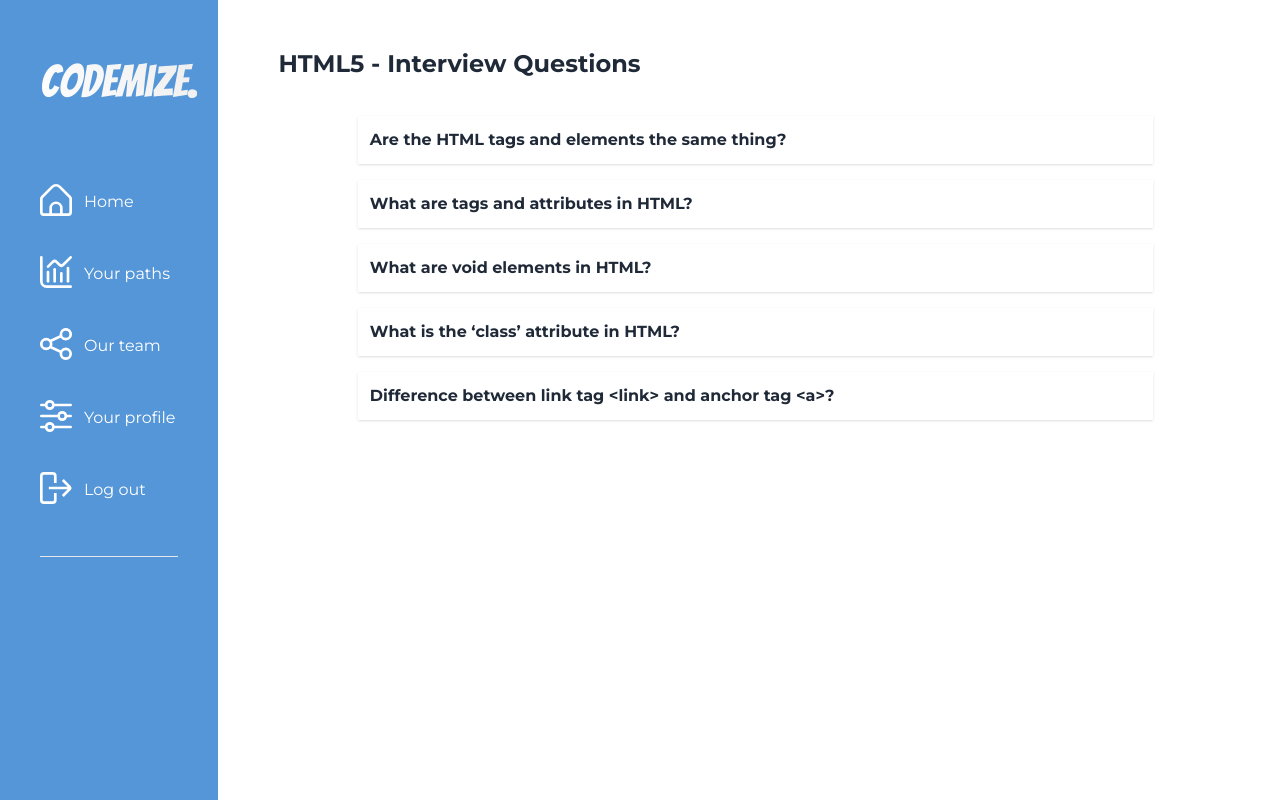
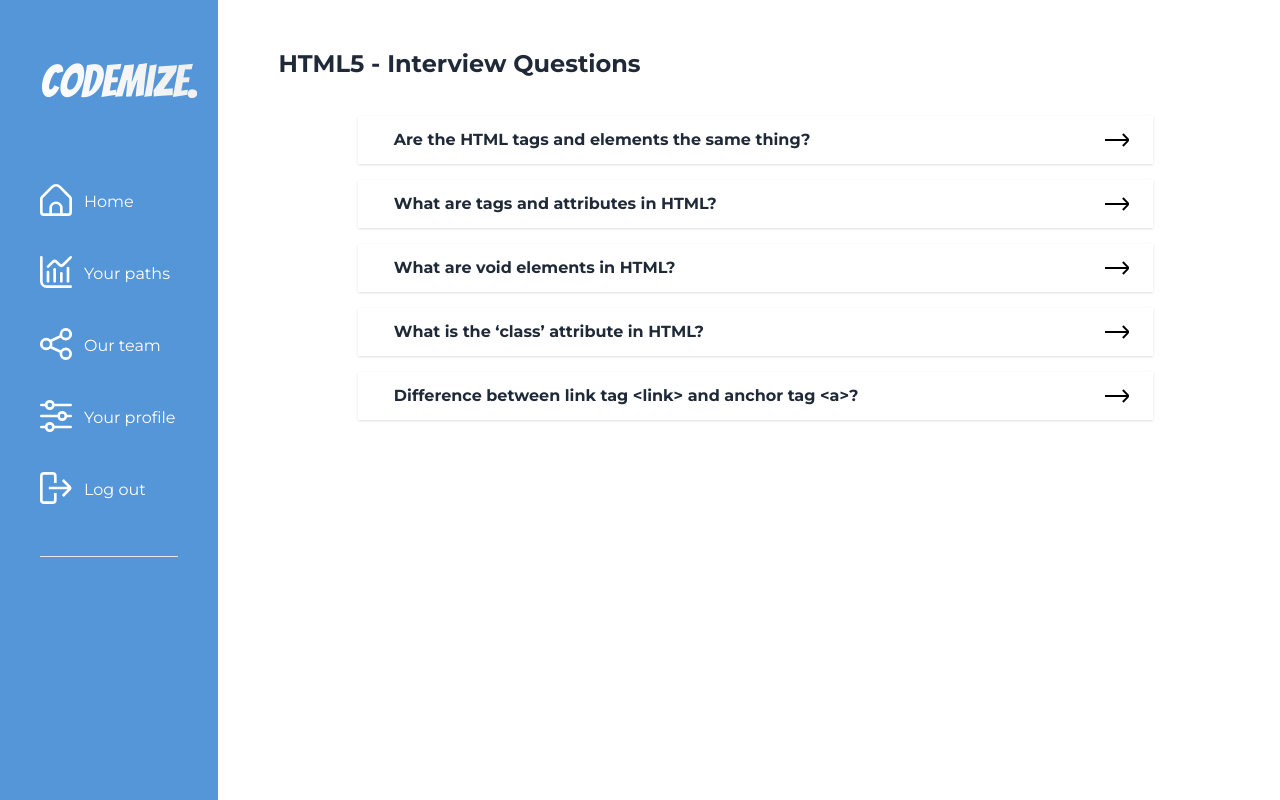
Before and after one commit to a-lukasiewicz/codemize, a Vue app: page /interview-questions in a window 1280 px wide. Built offline with nearby package versions, Linux system fonts and the light colour scheme; no server answers.

Commit message:
add flashcards feature & data in json format

```diff
--- /dev/null
+++ b/src/components/authorized/course/Flashcard.vue
@@ -0,0 +1,63 @@
+<template>
+  <div class="m-4">
+    <div
+      class="px-4 py-8 text-white card bg-main-2"
+      @click="flipped = !flipped"
+    >
+      <transition name="flip">
+        <div v-show="!flipped">
+          <h2 class="text-sm">
+            {{ frontText }}
+          </h2>
+        </div>
+      </transition>
+
+      <transition name="flip">
+        <div v-show="flipped">
+          <h2 class="text-sm">
+            {{ backText }}
+          </h2>
+        </div>
+      </transition>
+    </div>
+  </div>
+</template>
+<script setup lang="ts">
+import { ref } from 'vue';
+defineProps({
+  frontText: { type: String, default: '' },
+  backText: { type: String, default: '' },
+});
+
+let flipped = ref(false);
+</script>
+<style scoped>
+.card {
+  transition: transform 0.5s;
+  line-height: 1.5;
+  display: flex;
+  align-items: center;
+  justify-content: center;
+  text-align: center;
+  margin: 1rem;
+  border-radius: 5px;
+  margin: 0 1rem;
+}
+
+.card:hover {
+  transform: scale(1.1);
+}
+
+.flip-enter-active {
+  transition: all 0.4s ease-in;
+}
+
+.flip-enter-from {
+  transform: rotateX(90deg);
+  opacity: 0;
+}
+
+.flip-leave {
+  display: none;
+}
+</style>
--- /dev/null
+++ b/src/data/HTML/flashcards.json
@@ -0,0 +1,42 @@
+[
+    {
+        "category": "basics",
+        "frontText":"<p> tag",
+        "backText":"The <p> tag defines a paragraph."
+    },
+    {
+        "category": "basics",
+        "frontText":"How many heading are in HTML?",
+        "backText":"HTML headings are defined with the <h1> to <h6> tags. So, it's 6."
+    },
+    {
+        "category": "tables",
+        "frontText":"What is <tr>",
+        "backText":"Table Row"
+    },
+    {
+        "category": "tables",
+        "frontText":"Who invented all the parts that are now used for a modern computer?",
+        "backText":"A man by the name of Charles Babbage in 1833."
+    },
+    {
+        "category": "forms",
+        "frontText":"What is form?",
+        "backText":"An HTML form is used to collect user input. The user input is most often sent to a server for processing."
+    },
+    {
+        "category": "forms",
+        "frontText":"What are Text Input Controls",
+        "backText":"Single-line text input controls − using HTML <input> tag. Password input controls −  also created using HTMl <input> tag. Multi-line text input controls − using HTML <textarea> tag."
+    },
+    {
+        "category": "semantic-elements",
+       "frontText":"What are Semantic Elements?",
+       "backText":"A semantic element clearly describes its meaning to both the browser and the developer.Examples of non-semantic elements: <div> and <span> - Tells nothing about its content. Examples of semantic elements: <form>, <table>, and <article> - Clearly defines its content."
+    },
+    {
+        "category": "semantic-elements",
+       "frontText":"Explain what <section> is?",
+       "backText":"A section is a thematic grouping of content, typically with a heading. Could be used as Chapteds, News items etc."
+    }
+ ]
--- /dev/null
+++ b/src/data/HTML/interview_questions.json
@@ -0,0 +1,22 @@
+[
+    {
+        "question": "Are the HTML tags and elements the same thing?",
+        "answer": "No. HTML elements are defined by a starting tag, may contain some content and a closing tag.For example, <h1>Heading 1</h1> is a HTML element but just <h1> is a starting tag and </h1> is a closing tag."
+    },
+    {
+        "question": "What are tags and attributes in HTML?",
+        "answer": "Tags are the primary component of the HTML that defines how the content will be structured/ formatted, whereas Attributes are used along with the HTML tags to define the characteristics of the element. For example, <p align=” center”>Interview questions</p>, in this the ‘align’ is the attribute using which we will align the paragraph to show in the center of the view."
+    },
+    {
+        "question": "What are void elements in HTML?",
+        "answer": "HTML elements which do not have closing tags or do not need to be closed are Void elements. For Example <br />, <img />, <hr />, etc."
+    },
+    {
+        "question": "What is the ‘class’ attribute in HTML?",
+        "answer": "The class attribute is used to specify the class name for an HTML element. Multiple elements in HTML can have the same class value. Also, it is mainly used to associate the styles written in the stylesheet with the HTML elements."
+    },
+    {
+        "question": "Difference between link tag <link> and anchor tag <a>?",
+        "answer": "The anchor tag <a> is used to create a hyperlink to another webpage or to a certain part of the webpage and these links are clickable, whereas, link tag <link> defines a link between a document and an external resource and these are not clickable."
+    }
+]
--- /dev/null
+++ b/src/views/Authorized/FrontEnd/AllFlashcards.vue
@@ -0,0 +1,15 @@
+<template>
+  <AuthorizedTemplate>
+    <h3 class="mt-6 mb-6 text-2xl font-semibold">HTML5 - All Flashcards</h3>
+    <div class="grid grid-cols-1 gap-4 md:grid-cols-2 lg:grid-cols-3">
+      <div v-for="card in cards" :key="card.frontText">
+        <Flashcard :frontText="card.frontText" :backText="card.backText" />
+      </div>
+    </div>
+  </AuthorizedTemplate>
+</template>
+<script setup lang="ts">
+import AuthorizedTemplate from '@views/Authorized/AuthorizedTemplate.vue';
+import Flashcard from '@/components/authorized/course/Flashcard.vue';
+import cards from '@/data/HTML/flashcards.json';
+</script>
--- a/src/views/Authorized/FrontEnd/InterviewQuestions.vue
+++ b/src/views/Authorized/FrontEnd/InterviewQuestions.vue
@@ -5,26 +5,14 @@
     </h3>
     <div class="flex items-start justify-center my-2">
       <div class="w-full my-1 sm:w-10/12">
-        <ul class="flex flex-col">
+        <ul
+          v-for="question in data"
+          :key="question.answer"
+          class="flex flex-col"
+        >
           <Interview_Li
-            question="Are the HTML tags and elements the same thing?"
-            answer="No. HTML elements are defined by a starting tag, may contain some content and a closing tag.For example, <h1>Heading 1</h1> is a HTML element but just <h1> is a starting tag and </h1> is a closing tag."
-          />
-          <Interview_Li
-            question="What are tags and attributes in HTML?"
-            answer="Tags are the primary component of the HTML that defines how the content will be structured/ formatted, whereas Attributes are used along with the HTML tags to define the characteristics of the element. For example, <p align=” center”>Interview questions</p>, in this the ‘align’ is the attribute using which we will align the paragraph to show in the center of the view."
-          />
-          <Interview_Li
-            question="What are void elements in HTML?"
-            answer="HTML elements which do not have closing tags or do not need to be closed are Void elements. For Example <br />, <img />, <hr />, etc."
-          />
-          <Interview_Li
-            question="What is the ‘class’ attribute in HTML?"
-            answer="The class attribute is used to specify the class name for an HTML element. Multiple elements in HTML can have the same class value. Also, it is mainly used to associate the styles written in the stylesheet with the HTML elements."
-          />
-          <Interview_Li
-            question="Difference between link tag <link> and anchor tag <a>?"
-            answer="The anchor tag <a> is used to create a hyperlink to another webpage or to a certain part of the webpage and these links are clickable, whereas, link tag <link> defines a link between a document and an external resource and these are not clickable."
+            :question="question.question"
+            :answer="question.answer"
           />
         </ul>
       </div>
@@ -33,5 +21,7 @@
 </template>
 <script setup lang="ts">
 import AuthorizedTemplate from '@views/Authorized/AuthorizedTemplate.vue';
+import data from '@/data/HTML/interview_questions.json';
+// import data from ""
 import Interview_Li from './Interview_Li.vue';
 </script>
--- a/src/views/Authorized/FrontEnd/Interview_Li.vue
+++ b/src/views/Authorized/FrontEnd/Interview_Li.vue
@@ -1,11 +1,11 @@
 <template>
   <li class="my-2 bg-white shadow">
-    <h2
-      class="flex flex-row items-center justify-between p-3 font-semibold cursor-pointer"
-      @click="show = !show"
-    >
-      {{ question }}
-    </h2>
+    <div class="flex justify-between px-6 cursor-pointer" @click="show = !show">
+      <h2 class="flex flex-row items-center justify-between p-3 font-semibold">
+        {{ question }}
+      </h2>
+      <img src="@assets/arrow-right.svg" alt="Arrow" />
+    </div>
     <div :class="{ hidden: !show }">
       <p class="p-3 text-gray-900">
         {{ answer }}
--- /dev/null
+++ b/src/views/Authorized/FrontEnd/Lesson.vue
@@ -0,0 +1,13 @@
+<template>
+  <AuthorizedTemplate>
+    <h3 class="mt-6 mb-6 text-2xl font-semibold">Lesson {{ path }}</h3>
+  </AuthorizedTemplate>
+</template>
+<script setup lang="ts">
+import AuthorizedTemplate from '@views/Authorized/AuthorizedTemplate.vue';
+import { useRoute } from 'vue-router';
+import { computed } from 'vue';
+
+const route = useRoute();
+const path = computed(() => route.path);
+</script>
--- a/src/views/Authorized/FrontEnd/Tech_HTML5.vue
+++ b/src/views/Authorized/FrontEnd/Tech_HTML5.vue
@@ -22,26 +22,41 @@
     </ul>
     <hr class="border-[2px] my-8" />
 
+    <router-link to="/basics">
       <div class="flex justify-between w-full">
         <h3 class="my-6 text-2xl font-semibold">Basics</h3>
         <img src="@assets/arrow-right.svg" alt="Arrow" />
       </div>
+    </router-link>
+
+    <router-link to="/tables">
       <div class="flex justify-between w-full">
         <h3 class="my-6 text-2xl font-semibold">Tables</h3>
         <img src="@assets/arrow-right.svg" alt="Arrow" />
       </div>
+    </router-link>
+
+    <router-link to="/forms">
       <div class="flex justify-between w-full">
         <h3 class="my-6 text-2xl font-semibold">Forms</h3>
         <img src="@assets/arrow-right.svg" alt="Arrow" />
       </div>
+    </router-link>
+
+    <router-link to="/semantic-elements">
       <div class="flex justify-between w-full">
         <h3 class="my-6 text-2xl font-semibold">Semantic Elements</h3>
         <img src="@assets/arrow-right.svg" alt="Arrow" />
       </div>
+    </router-link>
+
+    <router-link to="/all-flashcards">
       <div class="flex justify-between w-full">
         <h3 class="my-6 text-2xl font-semibold">All flashcards</h3>
         <img src="@assets/arrow-right.svg" alt="Arrow" />
       </div>
+    </router-link>
+
     <router-link to="/interview-questions">
       <div class="flex justify-between w-full">
         <h3 class="my-6 text-2xl font-semibold">Interview questions</h3>
```
Also changed, not shown: src/router.ts (+22 -0 lines). Lines whose indentation alone changed are shown as unchanged.
